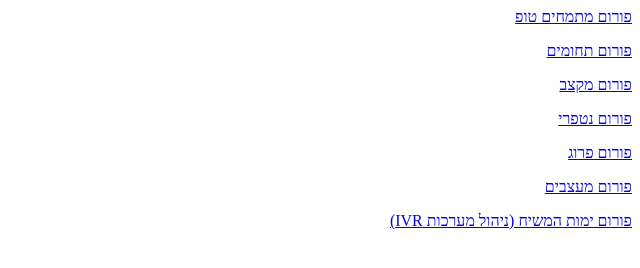
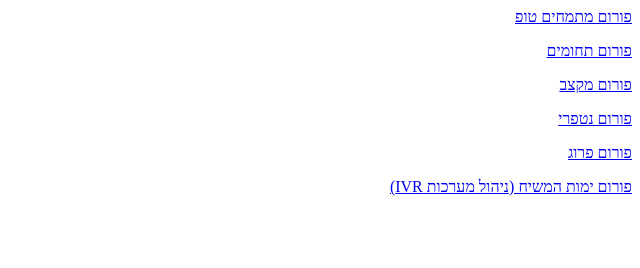
Before and after one commit to AshiVered/ashivered.github.io, a plain HTML site: page forums.html in a window 1280 px wide. Shown: the whole page, without its empty margins (640-1280 px from the left). Drawn offline with Linux system fonts and the light colour scheme.

Commit message:
update lists

```diff
--- a/forums.html
+++ b/forums.html
@@ -15,8 +15,6 @@
 </p>
 <a href="https://www.prog.co.il">פורום פרוג</a>
 </p>
-<a href="https://מעצבים.com">פורום מעצבים</a>
-</p>
 <a href="https://f2.freeivr.co.il/">פורום ימות המשיח (ניהול מערכות IVR)</a>
 </p>
   </body>
```
Also changed, not shown: news.html (+2 -0 lines).
